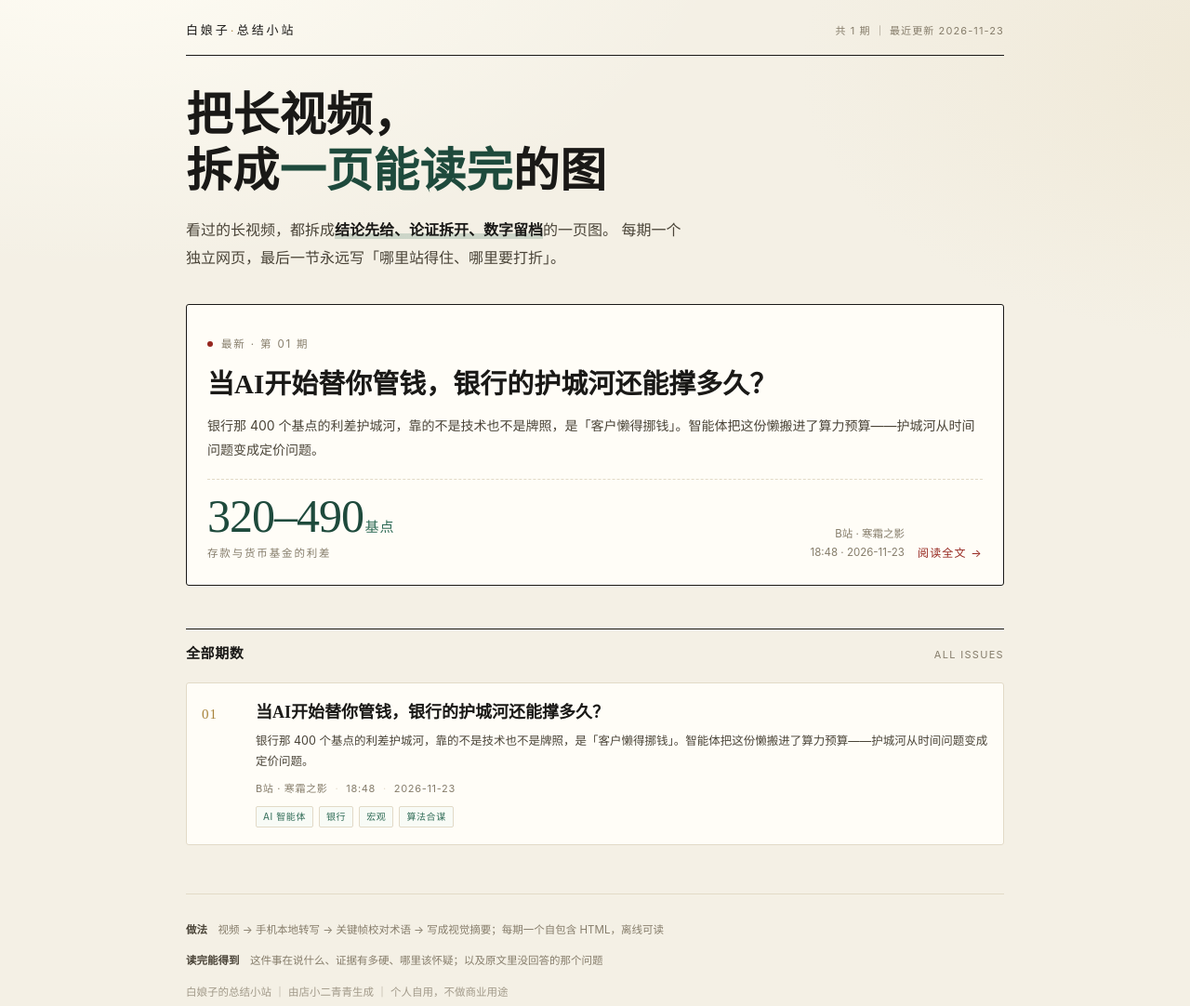
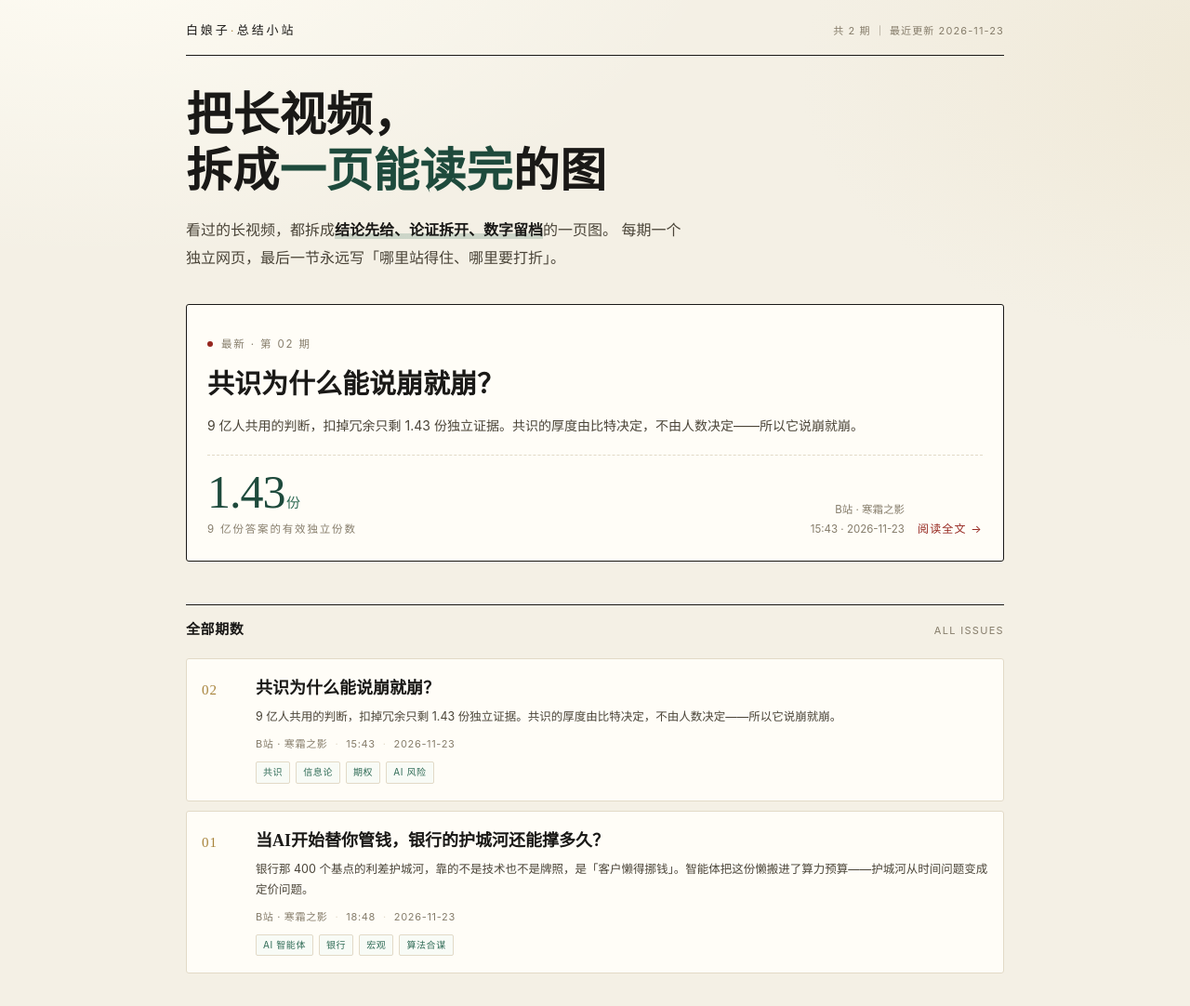
Before and after one commit to MrDogJK/baixiaoniang-summary, a plain HTML site: page index.html in a window 1280 px wide. Shown: the top 1082 px of the page at 93% size. Drawn offline with Linux system fonts and the light colour scheme.

Commit message:
add index.html

```diff
--- a/index.html
+++ b/index.html
@@ -128,7 +128,7 @@
 <main>
   <div class="top">
     <div class="brand">白娘子<span>·</span>总结小站</div>
-    <div class="meta">共 1 期 ｜ 最近更新 2026-11-23</div>
+    <div class="meta">共 2 期 ｜ 最近更新 2026-11-23</div>
   </div>
 
   <header class="hero">
@@ -139,17 +139,17 @@
     </p>
   </header>
 
-    <a class="feat rv" href="issue-01-ai-money-bank.html">
+    <a class="feat rv" href="issue-02-consensus.html">
     <div class="feat-in">
-      <div class="lbl"><i></i>最新 · 第 01 期</div>
-      <h2>当AI开始替你管钱，银行的护城河还能撑多久？</h2>
-      <p class="sum">银行那 400 个基点的利差护城河，靠的不是技术也不是牌照，是「客户懒得挪钱」。智能体把这份懒搬进了算力预算——护城河从时间问题变成定价问题。</p>
+      <div class="lbl"><i></i>最新 · 第 02 期</div>
+      <h2>共识为什么能说崩就崩？</h2>
+      <p class="sum">9 亿人共用的判断，扣掉冗余只剩 1.43 份独立证据。共识的厚度由比特决定，不由人数决定——所以它说崩就崩。</p>
       <div class="statrow">
         <div class="nw-wrap">
-          <div class="num">320–490<small>基点</small></div>
-          <p class="lbl">存款与货币基金的利差</p>
+          <div class="num">1.43<small>份</small></div>
+          <p class="lbl">9 亿份答案的有效独立份数</p>
         </div>
-        <p class="meta"><span class="nw">B站 · 寒霜之影</span><br><span class="nw">18:48 · 2026-11-23</span></p>
+        <p class="meta"><span class="nw">B站 · 寒霜之影</span><br><span class="nw">15:43 · 2026-11-23</span></p>
         <span class="more">阅读全文 →</span>
       </div>
     </div>
@@ -161,7 +161,17 @@
     <span>ALL ISSUES</span>
   </div>
   <div class="list">
-        <a class="item rv" href="issue-01-ai-money-bank.html">
+        <a class="item rv" href="issue-02-consensus.html">
+      <div class="no">02</div>
+      <div>
+        <h4>共识为什么能说崩就崩？</h4>
+        <p class="sum">9 亿人共用的判断，扣掉冗余只剩 1.43 份独立证据。共识的厚度由比特决定，不由人数决定——所以它说崩就崩。</p>
+        <div class="m"><span class="nw">B站 · 寒霜之影</span><span class="dot">·</span><span class="nw">15:43</span><span class="dot">·</span><span class="nw">2026-11-23</span></div>
+        <div class="tags"><span class="tag">共识</span><span class="tag">信息论</span><span class="tag">期权</span><span class="tag">AI 风险</span></div>
+      </div>
+    </a>
+
+    <a class="item rv" href="issue-01-ai-money-bank.html">
       <div class="no">01</div>
       <div>
         <h4>当AI开始替你管钱，银行的护城河还能撑多久？</h4>
```
